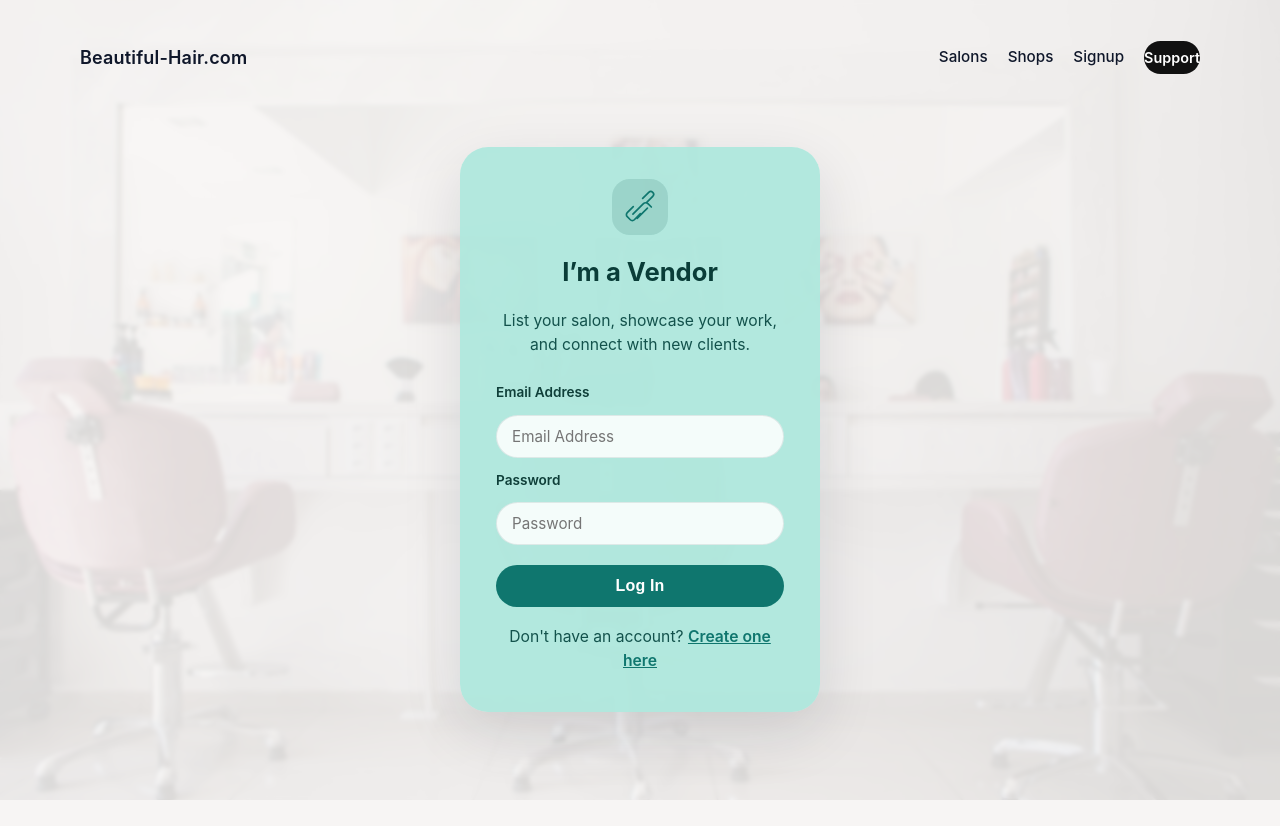
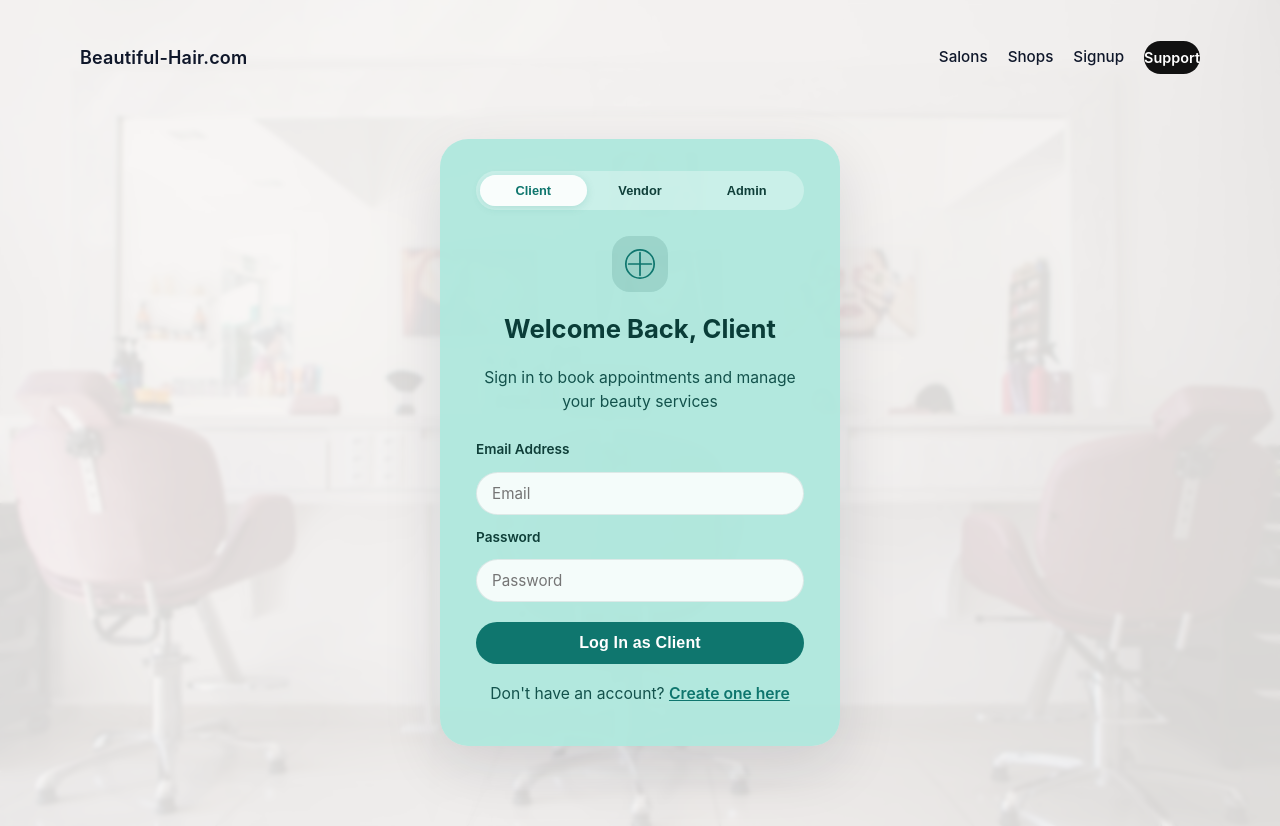
Before and after one commit to cs490-group-7-njit/CS-490-team-7-frontend, a React (Vite) app: page /login in a window 1280 px wide. Before the commit the page ends 800 px from the top, so only its background shows below. Built offline with nearby package versions, Linux system fonts and the light colour scheme; no server answers.

Commit message:
- Added a tab in the login page to differenciate how the user logs into the application

```diff
--- a/src/App.css
+++ b/src/App.css
@@ -317,7 +317,7 @@ body {
 }
 
 .login-card {
-  width: min(90%, 360px);
+  width: min(90%, 400px);
   background: rgba(173, 232, 221, 0.92);
   border-radius: 28px;
   padding: 32px 36px 40px;
@@ -327,6 +327,40 @@ body {
   gap: 18px;
   align-items: center;
   text-align: center;
+}
+
+/* Login Tabs Styles */
+.login-tabs {
+  display: flex;
+  width: 100%;
+  background-color: rgba(255, 255, 255, 0.3);
+  border-radius: 20px;
+  padding: 4px;
+  margin-bottom: 8px;
+}
+
+.tab-button {
+  flex: 1;
+  padding: 8px 12px;
+  border: none;
+  background: transparent;
+  color: #0f3f39;
+  font-size: 0.8rem;
+  font-weight: 600;
+  border-radius: 16px;
+  cursor: pointer;
+  transition: all 0.2s ease;
+  white-space: nowrap;
+}
+
+.tab-button:hover {
+  background-color: rgba(255, 255, 255, 0.4);
+}
+
+.tab-button.active {
+  background-color: rgba(255, 255, 255, 0.9);
+  color: #0f766e;
+  box-shadow: 0 2px 8px rgba(15, 118, 110, 0.15);
 }
 
 .login-card h2 {
@@ -483,5 +517,11 @@ body {
 @media (max-width: 600px) {
   .login-card {
     padding: 28px 24px 34px;
+    width: min(95%, 360px);
+  }
+
+  .tab-button {
+    font-size: 0.75rem;
+    padding: 6px 8px;
   }
 }
--- a/src/pages/LoginPage.jsx
+++ b/src/pages/LoginPage.jsx
@@ -7,8 +7,39 @@ import loginBackground from '../assets/login-bg.jpg'
 function LoginPage() {
   const navigate = useNavigate()
   const { login } = useAuth()
+  const [activeTab, setActiveTab] = useState('client')
+  const [status, setStatus] = useState({ loading: false, error: null })
+
+  const tabs = {
+    client: {
+      title: 'Client',
+      defaultCredentials: { email: 'client@example.com', password: 'password' },
+      welcomeTitle: 'Welcome Back, Client',
+      welcomeMessage: 'Sign in to book appointments and manage your beauty services'
+    },
+    vendor: {
+      title: 'Vendor',
+      defaultCredentials: { email: 'vicky.vendor@example.com', password: 'password' },
+      welcomeTitle: 'Welcome Back, Partner',
+      welcomeMessage: 'Access your salon dashboard to manage services and appointments'
+    },
+    admin: {
+      title: 'Admin',
+      defaultCredentials: { email: 'admin@example.com', password: 'password' },
+      welcomeTitle: 'Admin Portal',
+      welcomeMessage: 'Sign in to manage the platform and oversee operations'
+    }
+  }
+
+  const currentTab = tabs[activeTab]
   const [form, setForm] = useState({ email: '', password: '' })
-  const [status, setStatus] = useState({ loading: false, error: null })
+
+  const handleTabChange = (tabKey) => {
+    setActiveTab(tabKey)
+    // Clear form when switching tabs
+    setForm({ email: '', password: '' })
+    setStatus({ loading: false, error: null })
+  }
 
   const handleChange = (event) => {
     const { name, value } = event.target
@@ -20,8 +51,33 @@ function LoginPage() {
     setStatus({ loading: true, error: null })
 
     try {
-      await login({ email: form.email, password: form.password })
-      navigate('/dashboard')
+      const result = await login({ email: form.email, password: form.password })
+
+      // Validate that the user's actual role matches the selected login type
+      const userRole = result.user?.role || 'client'
+
+      if (userRole !== activeTab) {
+        setStatus({
+          loading: false,
+          error: `Invalid login type. This account is registered as a ${userRole}, but you selected ${activeTab} login.`
+        })
+        return
+      }
+
+      // Navigate based on validated user role
+      switch (userRole) {
+        case 'client':
+          navigate('/dashboard') // Could be '/client-dashboard' in the future
+          break
+        case 'vendor':
+          navigate('/dashboard')
+          break
+        case 'admin':
+          navigate('/dashboard') // Could be '/admin-dashboard' in the future
+          break
+        default:
+          navigate('/dashboard')
+      }
     } catch (error) {
       setStatus({ loading: false, error: error.message || 'Login failed' })
     }
@@ -38,6 +94,21 @@ function LoginPage() {
 
       <main className="login-content">
         <section className="login-card">
+          {/* Tab Navigation */}
+          <div className="login-tabs">
+            {Object.entries(tabs).map(([key, tab]) => (
+              <button
+                key={key}
+                type="button"
+                className={`tab-button ${activeTab === key ? 'active' : ''}`}
+                onClick={() => handleTabChange(key)}
+              >
+                {tab.title}
+              </button>
+            ))}
+          </div>
+
+          {/* Login Content */}
           <div className="login-icon" aria-hidden="true">
             <svg
               xmlns="http://www.w3.org/2000/svg"
@@ -45,32 +116,23 @@ function LoginPage() {
               fill="none"
             >
               <path
-                d="M14.5 23.5 6 32a4 4 0 0 0 0 5.66L10.34 42a4 4 0 0 0 5.66 0l8.55-8.55"
+                d="M24 8v32M8 24h32"
                 stroke="#0f766e"
                 strokeWidth="2.4"
                 strokeLinecap="round"
                 strokeLinejoin="round"
               />
-              <path
-                d="m33.5 17.5 8.5-8.5a4 4 0 0 0-5.66-5.66l-8.55 8.55"
+              <circle
+                cx="24"
+                cy="24"
+                r="20"
                 stroke="#0f766e"
                 strokeWidth="2.4"
-                strokeLinecap="round"
-                strokeLinejoin="round"
-              />
-              <path
-                d="M14 34 28.5 19.5a5 5 0 0 1 7.07 0L40 24M20 40l14.5-14.5"
-                stroke="#0f766e"
-                strokeWidth="2.4"
-                strokeLinecap="round"
-                strokeLinejoin="round"
               />
             </svg>
           </div>
-          <h2>I&rsquo;m a Vendor</h2>
-          <p>
-            List your salon, showcase your work, and connect with new clients.
-          </p>
+          <h2>{currentTab.welcomeTitle}</h2>
+          <p>{currentTab.welcomeMessage}</p>
 
           <form className="login-form" onSubmit={handleSubmit}>
             <label className="input-label" htmlFor="login-email">
@@ -80,7 +142,7 @@ function LoginPage() {
               id="login-email"
               type="email"
               name="email"
-              placeholder="Email Address"
+              placeholder="Email"
               autoComplete="email"
               required
               value={form.email}
@@ -108,7 +170,7 @@ function LoginPage() {
               className="button login-submit"
               disabled={status.loading}
             >
-              {status.loading ? 'Logging In…' : 'Log In'}
+              {status.loading ? 'Logging In…' : `Log In as ${activeTab.charAt(0).toUpperCase() + activeTab.slice(1)}`}
             </button>
           </form>
 
```
